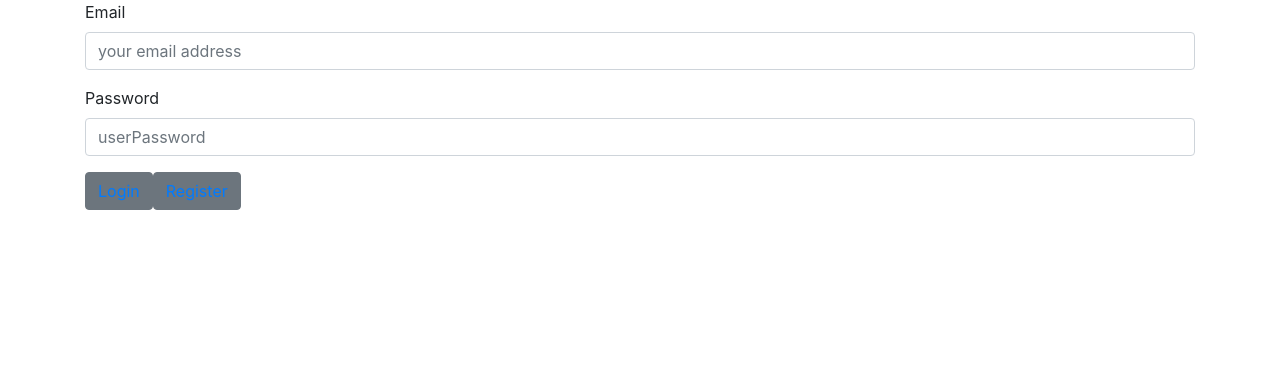
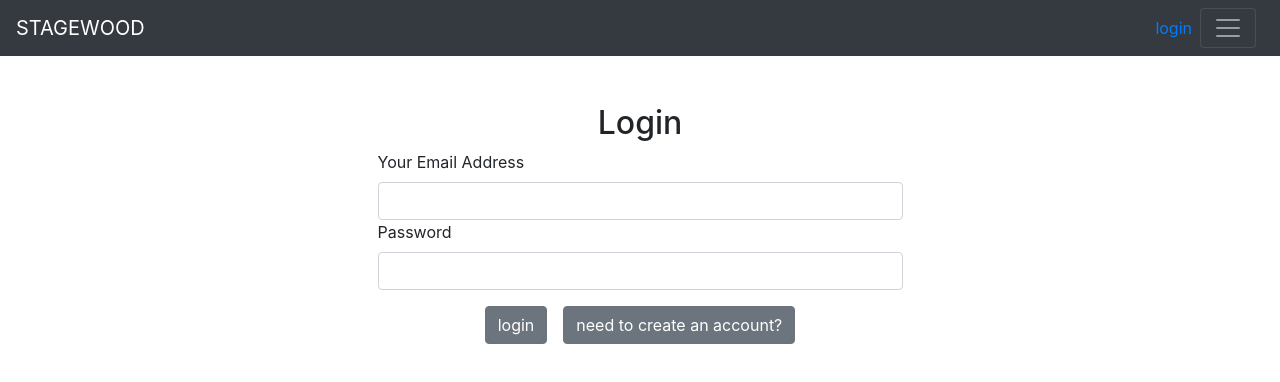
Before and after one commit to Cjir/LoginAndRegisterFormReact, a React (Create React App) app: page /login in a window 1280 px wide. Shown: the top 382 px of the page. Built offline with nearby package versions, Linux system fonts and the light colour scheme.

Commit message:
App/Header/Login Form, Navbar and React Bootstrap Styles

```diff
--- a/package.json
+++ b/package.json
@@ -7,10 +7,11 @@
     "@testing-library/react": "^9.3.2",
     "@testing-library/user-event": "^7.1.2",
     "apollo-boost": "^0.4.9",
-    "bootstrap": "4.5.2",
+    "bootstrap": "^4.5.3",
     "graphql": "^15.3.0",
     "react": "^16.13.1",
     "react-apollo": "^3.1.5",
+    "react-bootstrap": "^1.3.0",
     "react-dom": "^16.13.1",
     "react-popper": "1.3.6",
     "react-router-dom": "5.2.0",
--- a/src/components/App.js
+++ b/src/components/App.js
@@ -2,31 +2,26 @@ import React, { Component } from 'react';
 import { BrowserRouter as Router, Switch, Route, Redirect } from 'react-router-dom';
 import Login from './LoginComponent';
 import Register from './RegisterComponent';
+import Header from './Header';
 
 class App extends Component {
   render() {
 
-    const LoginPage = () => {
-      return (
-        <Login />
-      );
-    };
-    const RegisterPage = () => {
-      return (
-        <Register />
-      );
-    };
-
     return (
-        <Router>
-          <div className="App">
-            <Switch>
-              <Route path='/login' component={LoginPage} />
-              <Route path='/register' component={RegisterPage} />
-              <Redirect to='/login' />
-            </Switch>
+      <Router>
+        <Header />
+        <div className="container">
+          <div className="row pt-3 mt-3">
+            <div className="col">
+              <Switch>
+                <Route path='/login' component={Login} />
+                <Route path='/register' component={Register} />
+                <Redirect to='/login' />
+              </Switch>
+            </div>
           </div>
-        </Router>
+        </div>
+      </Router>
     )
   }
 }
--- /dev/null
+++ b/src/components/Header.js
@@ -0,0 +1,38 @@
+import React, { useState } from 'react'
+import { Collapse, Navbar, NavbarToggler, NavbarBrand, Nav, NavItem, NavLink } from 'reactstrap';
+import { Link } from 'react-router-dom';
+import { withRouter } from 'react-router'
+
+
+const Header = (props) => {
+    const [collapsed, setCollapsed] = useState(true);
+
+    const toggleNavbar = () => setCollapsed(!collapsed);
+
+    return (
+      <div>
+        <Navbar color="dark" dark>
+          <NavbarBrand href="/" className="mr-auto">STAGEWOOD</NavbarBrand>
+
+          <Link to="/login" className="mr-2">
+            login
+          </Link>
+          <NavbarToggler onClick={toggleNavbar} className="mr-2" />
+
+          {/* Collapse Nav */}
+          <Collapse isOpen={!collapsed} navbar>
+            <Nav navbar>
+              <NavItem>
+                <NavLink href="/components/">Components</NavLink>
+              </NavItem>
+              <NavItem>
+                <NavLink href="https://github.com/reactstrap/reactstrap">GitHub</NavLink>
+              </NavItem>
+            </Nav>
+          </Collapse>
+        </Navbar>
+      </div>
+    );
+  }
+
+export default withRouter(Header);
--- a/src/components/LoginComponent.jsx
+++ b/src/components/LoginComponent.jsx
@@ -1,7 +1,27 @@
 import React, { Component } from 'react';
+import { Button, Form, FormGroup, Label, Input } from 'reactstrap';
+import { Container, Row, Col } from 'react-bootstrap';
 import { AUTH_TOKEN } from '../constants'
-import { Button, Form, FormGroup, Label, Input } from 'reactstrap';
-import { Link } from 'react-router-dom';
+
+import { Mutation } from 'react-apollo'
+import gql from 'graphql-tag'
+
+// Mutation Type
+const SIGNUP_MUTATION = gql`
+        mutation SignupMutation($email: String!, $password: String!, $name: String!) {
+          signup(email: $email, password: $password, name: $name) {
+            token
+          }
+        }
+      `
+
+const LOGIN_MUTATION = gql`
+        mutation LoginMutation($email: String!, $password: String!) {
+          login(email: $email, password: $password) {
+            token
+          }
+        }
+      `
 
 class Login extends Component {
     state = {
@@ -13,33 +33,97 @@ class Login extends Component {
 
     render() {
 
+        // Display Component
         const { login, email, password, name } = this.state
-
         return (
-            <div className="container">
+            <Container className="mt-3">
+                <Row>
+                    <Col sm={6} className="mx-auto">
+                        <h2 className="text-center">{login ? 'Login' : 'Sign Up'}</h2>
+                        {/* Login Form */}
                         <Form>
                             <FormGroup>
-                        <Label for="userEmail">Email</Label>
-                        <Input type="text" value={email} onChange={e => this.setState({ email: e.target.value })} id="userEmail" placeholder="your email address" />
-                    </FormGroup>
-                    <FormGroup>
-                        <Label for="userPassword">Password</Label>
-                        <Input type="password" name="password" id="userPassword" placeholder="userPassword" />
+                                {/* Name For Sign Up*/}
+                                {!login && (
+                                    <Label>Your Name</Label>
+                                )}
+                                {!login && (
+                                    <Input
+                                        value={name}
+                                        onChange={e => this.setState({ name: e.target.value })}
+                                        type="text"
+                                    />
+                                )}
+                                {/* Active For Email Login */}
+                                <Label>Your Email Address</Label>
+                                <Input
+                                    value={email}
+                                    onChange={e => this.setState({ email: e.target.value })}
+                                    type="text"
+                                />
+                                {/* Confirm Password For Sign Up */}
+                                {/* {!login && (
+                            <Label>Confirm Email Address</Label>
+                        )}
+                        {!login && (
+                            <Input
+                                type="text"
+                            />
+                        )} */}
+                                {/* Active For Login */}
+                                <Label>Password</Label>
+                                <Input
+                                    value={password}
+                                    onChange={e => this.setState({ password: e.target.value })}
+                                    type="password"
+                                />
+                                {/* Confirm Password For Sign Up */}
+                                {/* {!login && (
+                            <Label>Confirm Password</Label>
+                        )}
+                        {!login && (
+                            <Input
+                                type="text"
+                            />
+                        )} */}
                             </FormGroup>
                         </Form>
-                <Button type="submit" className="btn">
-                    <Link to="/login">Login</Link>
+
+
+                        <Form>
+                            <FormGroup className="text-center">
+                                {/* Button Switch Login to Sign Up */}
+                                <Mutation
+                                    mutation={login ? LOGIN_MUTATION : SIGNUP_MUTATION}
+                                    variables={{ email, password, name }}
+                                    onCompleted={data => this._confirm(data)}
+                                >
+                                    {mutation => (
+                                        <Button className="mr-2" onClick={mutation}>
+                                            {login ? 'login' : 'signup'}
                                         </Button>
-                <Button className="btn">
-                    <Link to="/register">Register</Link>
+                                    )}
+                                </Mutation>
+                                <Button
+                                    className="ml-2"
+                                    onClick={() => this.setState({ login: !login })}
+                                >
+                                    {login
+                                        ? 'need to create an account?'
+                                        : 'already have an account?'}
                                 </Button>
-            </div>
+                            </FormGroup>
+                        </Form>
+                    </Col>
+                </Row>
+            </Container>
         )
     }
 
-
-  _confirm = async () => {
-    // ... you'll implement this 🔜
+    _confirm = async data => {
+        const { token } = this.state.login ? data.login : data.signup
+        this._saveUserData(token)
+        this.props.history.push(`/`)
     }
 
     _saveUserData = token => {
--- a/src/components/RegisterComponent.jsx
+++ b/src/components/RegisterComponent.jsx
@@ -3,9 +3,6 @@ import { Button, Form, FormGroup, Label, Input } from 'reactstrap';
 import { Link } from 'react-router-dom';
 
 class Register extends Component {
-    constructor(props) {
-        super(props);
-    }
 
     render() {
         return (
--- /dev/null
+++ b/src/constants.js
@@ -0,0 +1 @@
+export const AUTH_TOKEN = 'auth-token'
```
Also changed, not shown: 1 other file (tests, documents, lock files or other folders). Lines whose indentation alone changed are shown as unchanged.
